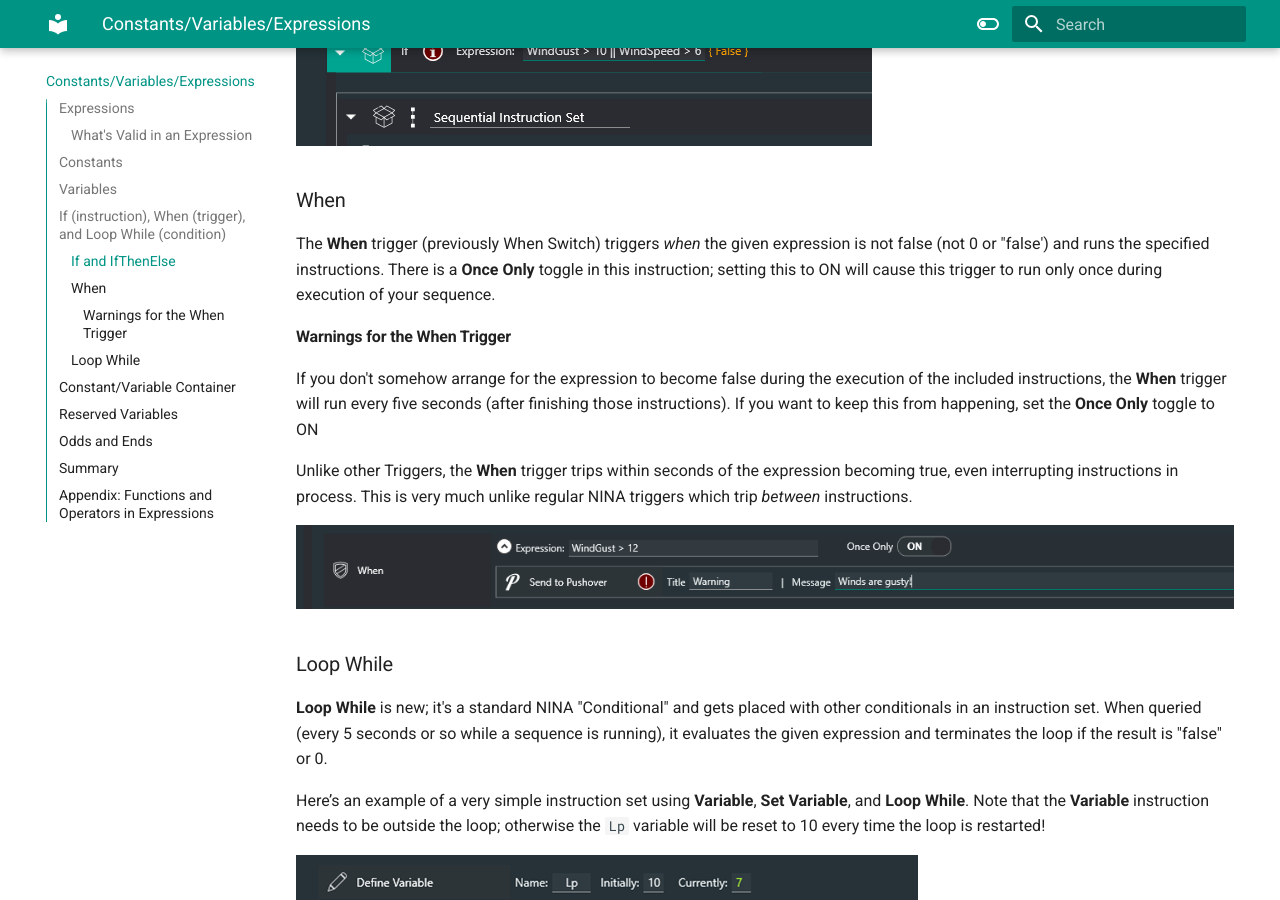
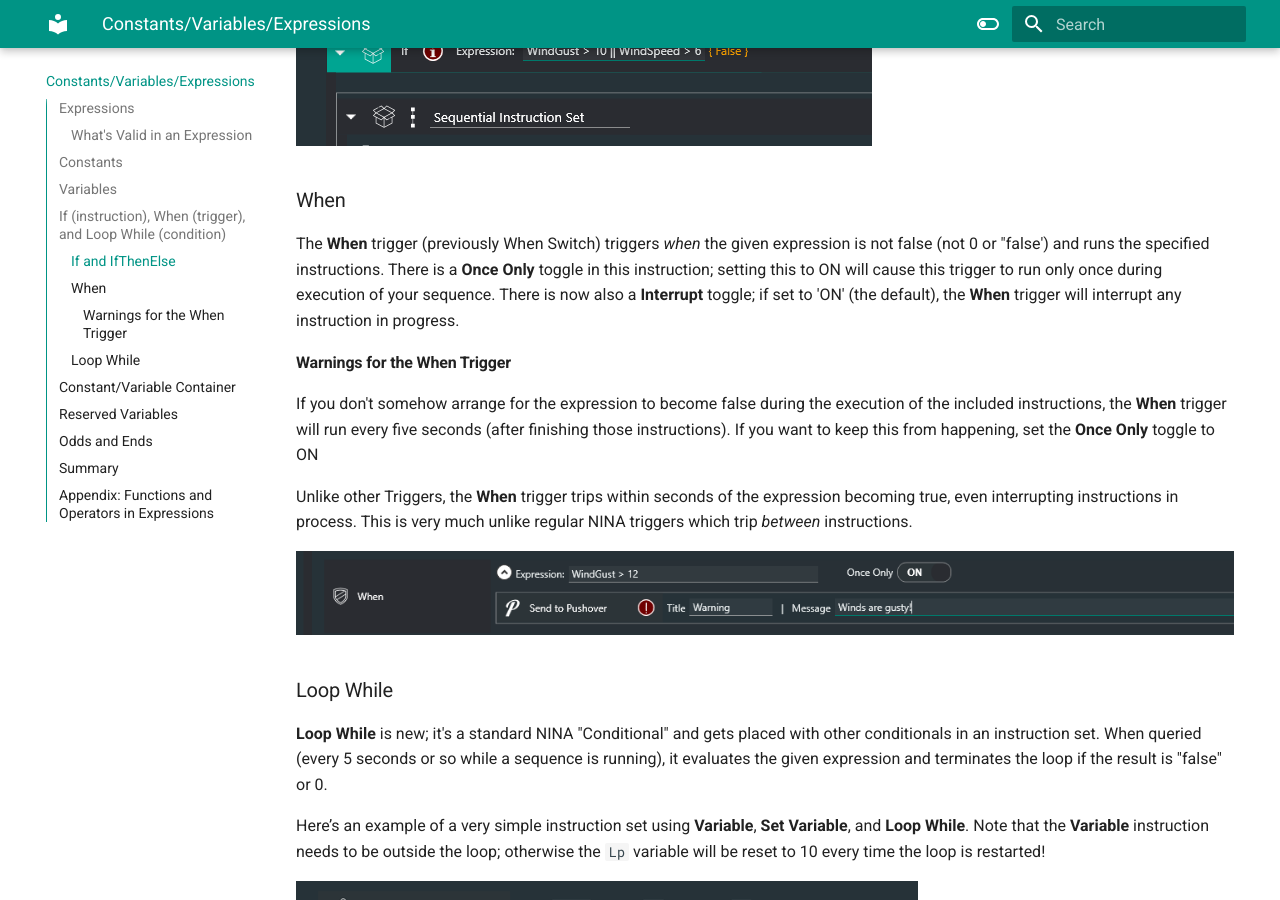
Before and after one commit to marcblank/marcblank.github.io, an MkDocs documentation site: the page built from docs/CVE.md, in a window 1280 px wide and 900 px high, scrolled down 2703 px. Built offline with MkDocs 1.6.1 and Material for MkDocs 9.7.7, drawn with Linux system fonts in a browser that asks for light colours.

Commit message:
Powerups 3.13.1.0

```diff
--- a/docs/CVE.md
+++ b/docs/CVE.md
@@ -48,7 +48,7 @@ The **IfThenElse** instruction (3.9.7) adds the ability to specify instructions
 
 ### When
 
-The **When** trigger (previously When Switch) triggers *when* the given expression is not false (not 0 or "false') and runs the specified instructions. There is a **Once Only** toggle in this instruction; setting this to ON will cause this trigger to run only once during execution of your sequence.
+The **When** trigger (previously When Switch) triggers *when* the given expression is not false (not 0 or "false') and runs the specified instructions. There is a **Once Only** toggle in this instruction; setting this to ON will cause this trigger to run only once during execution of your sequence. There is now also a **Interrupt** toggle; if set to 'ON' (the default), the **When** trigger will interrupt any instruction in progress.
 
 #### Warnings for the When Trigger
  If you don't somehow arrange for the expression to become false during the execution of the included instructions, the **When** trigger will run every five seconds (after finishing those instructions).  If you want to keep this from happening, set the **Once Only** toggle to ON
```
